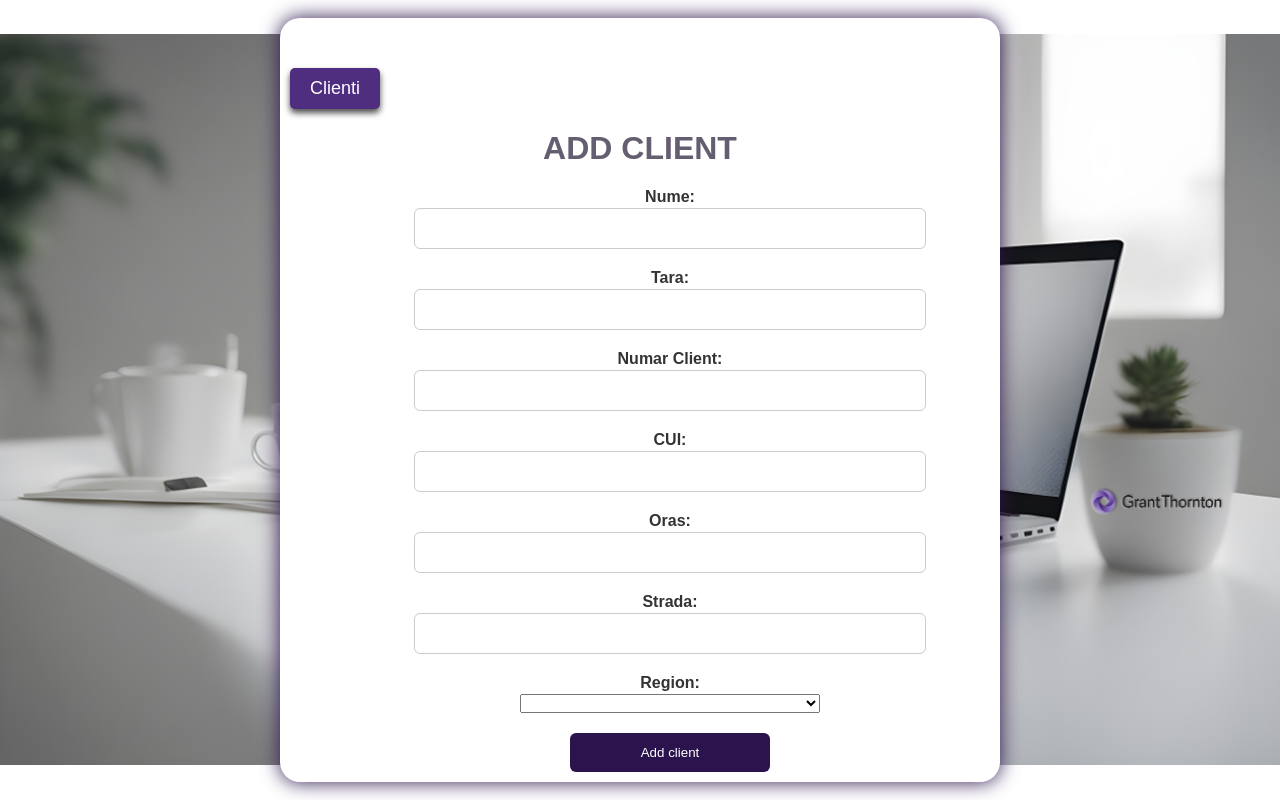
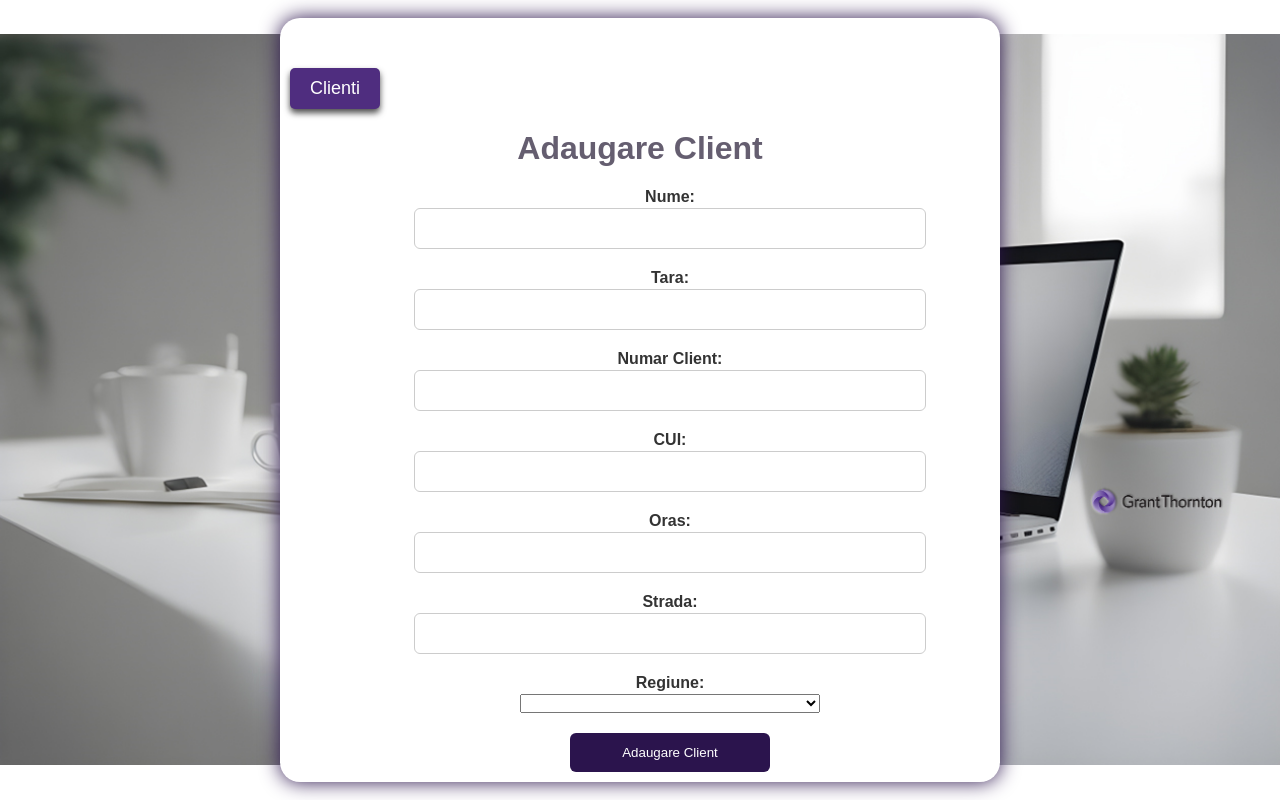
Before and after one commit to GTRDIGITAL/efacturaBimed, a Flask app: template website/templates/addClient.html in a window 1280 px wide. Run offline with Flask 3, Linux system fonts and the light colour scheme; the template is opened without the code that fills it, so the values that code supplies are empty; parts of the project's set-up code (start-up, migrations or seed data) failed here and were passed over.

Commit message:
modificare denumire buton in romana la adaugare clienti or so?

```diff
--- a/website/templates/addClient.html
+++ b/website/templates/addClient.html
@@ -122,7 +122,7 @@
               </button>
             </form>
           </div>
-        <h1>ADD CLIENT</h1>
+        <h1>Adaugare Client</h1>
         <form method="POST" enctype = "multipart/form-data" style="padding-left:60px;">
             <div class="form-group">
                 <label for="field1">Nume:</label>
@@ -155,11 +155,11 @@
             </div>
 
             <div class="form-group">
-                <label for="field7">Region:</label>
+                <label for="field7">Regiune:</label>
                 <select style="width:300px; text-align: center;" id="judeteDropdown"; name="judeteDropdown"></select>
             </div>
 
-            <button type="submit">Add client</button>
+            <button type="submit">Adaugare Client</button>
         </form>
     </div>
 <script>
```
